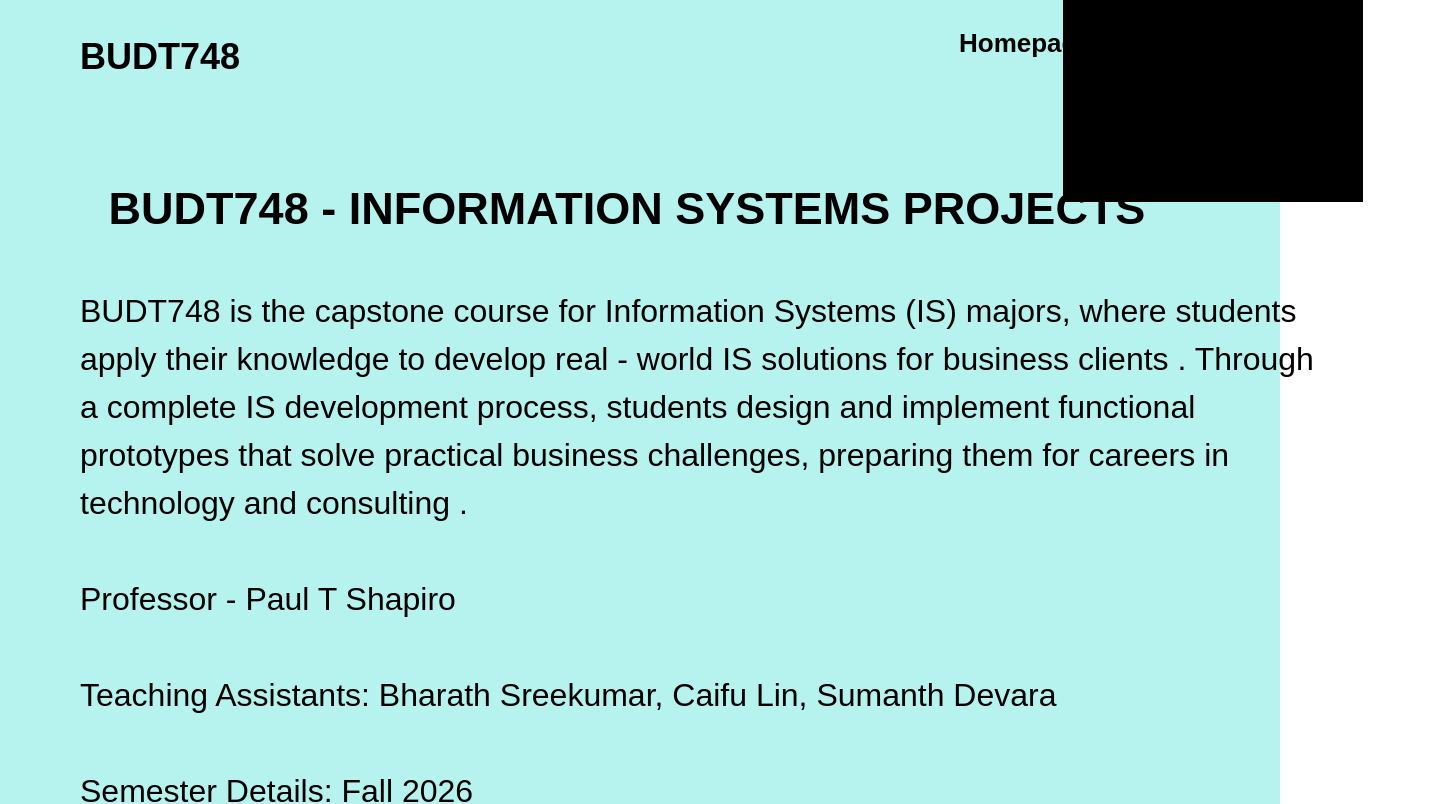
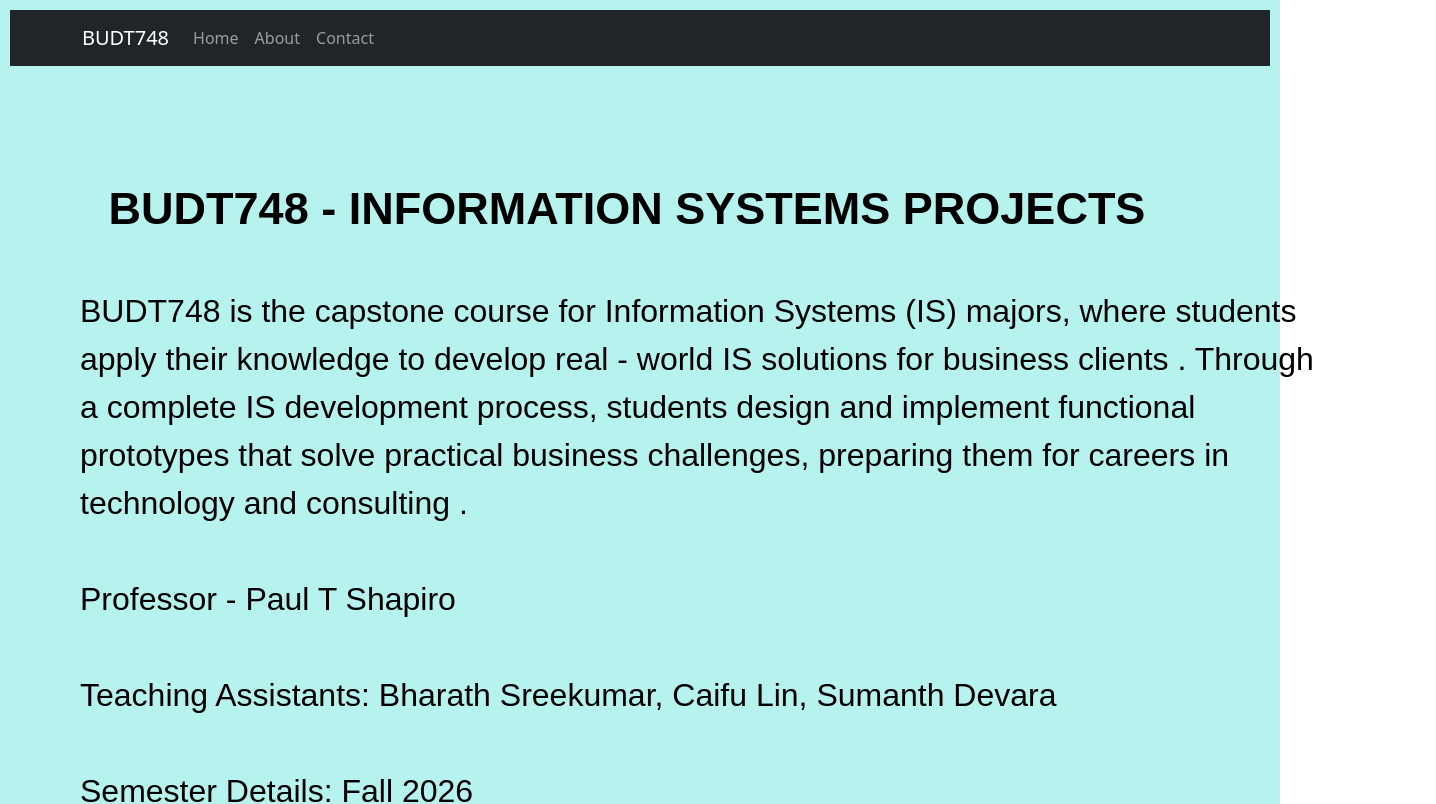
Before and after one commit to sboyanap-sanju/FIGMA, a plain HTML site: page about.html in a window 1280 px wide. Shown: the top 804 px of the page, 1436 px wide, since content can reach past the window. Drawn offline with nearby package versions, Linux system fonts and the light colour scheme.

Commit message:
Add files via upload

```diff
--- a/about.html
+++ b/about.html
@@ -4,74 +4,44 @@
   <meta charset="UTF-8">
   <meta http-equiv="X-UA-Compatible" content="IE=edge">
   <meta name="viewport" content="width=device-width, initial-scale=1.0">
- <link href="https://cdn.jsdelivr.net/npm/bootstrap@5.3.0/dist/css/bootstrap.min.css" rel="stylesheet">
- <link rel="stylesheet" href="./css/styles2.css">
-
-
-  <style>
-   a,
-   button,
-   input,
-   select,
-   h1,
-   h2,
-   h3,
-   h4,
-   h5,
-   * {
-       box-sizing: border-box;
-       margin: 0;
-       padding: 0;
-       border: none;
-       text-decoration: none;
-       background: none;
-
-       -webkit-font-smoothing: antialiased;
-   }
-
-   menu, ol, ul {
-       list-style-type: none;
-       margin: 0;
-       padding: 0;
-   }
-   </style>
-  <title>Document</title>
+  <link href="https://cdn.jsdelivr.net/npm/bootstrap@5.3.0/dist/css/bootstrap.min.css" rel="stylesheet">
+  <link rel="stylesheet" href="./css/styles2.css">
+  <title>About</title>
 </head>
 <body>
   <div class="about-page">
-    <div class="budt-748">BUDT748</div>
-    <div class="text-on-path"></div>
-    <div class="frame-3">
-      <div class="frame-32">
-        <div class="frame-2">
-          <div class="frame-1">
-            <div class="homepage">Homepage</div>
-          </div>
+
+    <nav class="navbar navbar-expand-lg navbar-dark bg-dark">
+      <div class="container">
+        <a class="navbar-brand" href="#">BUDT748</a>
+        <button class="navbar-toggler" type="button" data-bs-toggle="collapse" data-bs-target="#navbarNav">
+          <span class="navbar-toggler-icon"></span>
+        </button>
+        <div class="collapse navbar-collapse" id="navbarNav">
+          <ul class="navbar-nav">
+            <li class="nav-item"><a class="nav-link" href="index.html">Home</a></li>
+            <li class="nav-item"><a class="nav-link" href="about.html">About</a></li>
+            <li class="nav-item"><a class="nav-link" href="contact.html">Contact</a></li>
+          </ul>
         </div>
-        <div class="about">About</div>
-        <div class="contact">Contact</div>
       </div>
-    </div>
+    </nav>
+
     <div class="frame-4">
       <div class="frame-6">
         <div class="frame-5">
-          <div
-            class="budt-748-is-the-capstone-course-for-information-systems-is-majors-where-students-apply-their-knowledge-to-develop-real-world-is-solutions-for-business-clients-through-a-complete-is-development-process-students-design-and-implement-functional-prototypes-that-solve-practical-business-challenges-preparing-them-for-careers-in-technology-and-consulting-professor-paul-t-shapiro-teaching-assistants-bharath-sreekumar-caifu-lin-sumanth-devara-semester-details-fall-2026"
-          >
+          <div class="budt-748-is-the-capstone-course-for-information-systems-is-majors-where-students-apply-their-knowledge-to-develop-real-world-is-solutions-for-business-clients-through-a-complete-is-development-process-students-design-and-implement-functional-prototypes-that-solve-practical-business-challenges-preparing-them-for-careers-in-technology-and-consulting-professor-paul-t-shapiro-teaching-assistants-bharath-sreekumar-caifu-lin-sumanth-devara-semester-details-fall-2026">
             BUDT748 is the capstone course for Information Systems (IS) majors,
             where students apply their knowledge to develop real - world IS
             solutions for business clients . Through a complete IS development
             process, students design and implement functional prototypes that
             solve practical business challenges, preparing them for careers in
             technology and consulting .
-            <br />
-            <br />
+            <br /><br />
             Professor - Paul T Shapiro
-            <br />
-            <br />
+            <br /><br />
             Teaching Assistants: Bharath Sreekumar, Caifu Lin, Sumanth Devara
-            <br />
-            <br />
+            <br /><br />
             Semester Details: Fall 2026
           </div>
         </div>
@@ -81,6 +51,5 @@
       BUDT748 - INFORMATION SYSTEMS PROJECTS
     </div>
   </div>
-
 </body>
 </html>
--- a/css/styles2.css
+++ b/css/styles2.css
@@ -145,3 +145,6 @@
   width: 1252px;
   height: 101px;
 }
+.text-on-path {
+  display: none;
+}
```
Also changed, not shown: contact.html (+25 -51 lines), index.html (+17 -8 lines).
